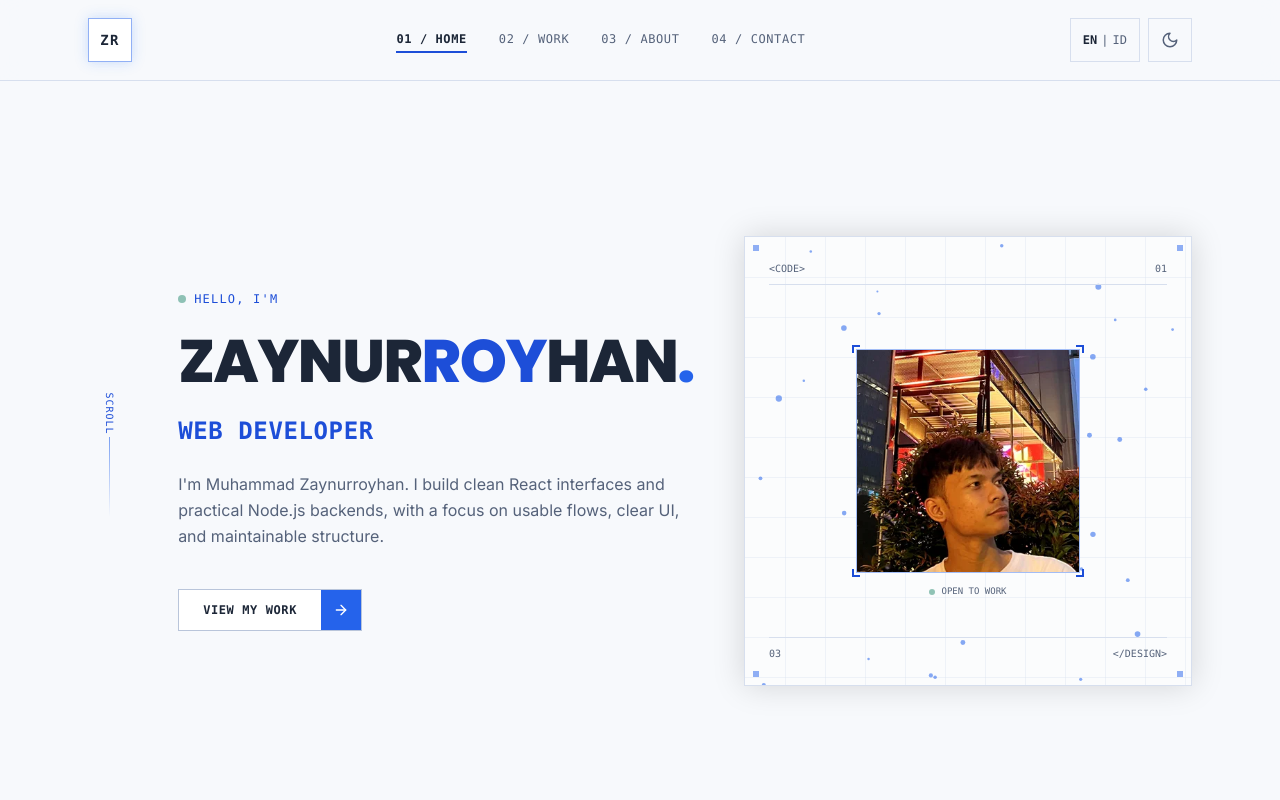
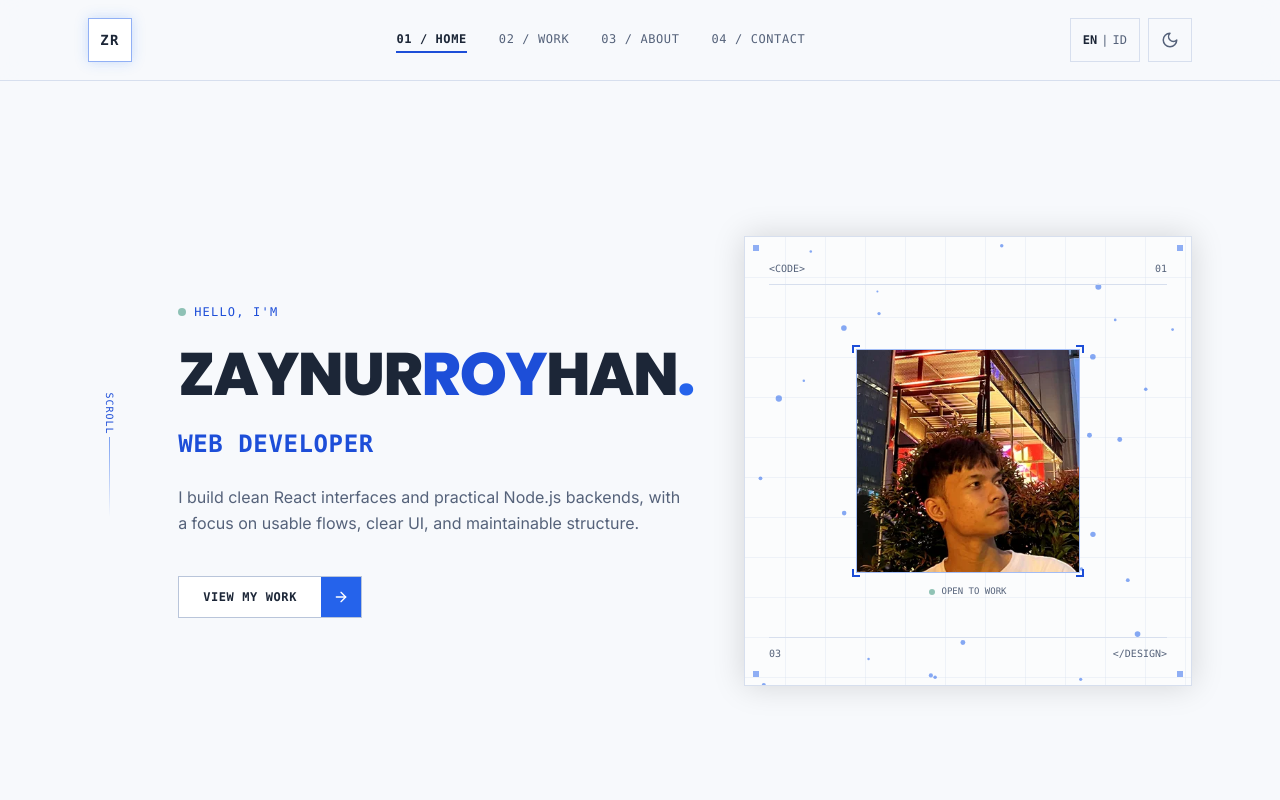
Before and after one commit to royhanmh/portfolio, a React (Vite) app: page / in a window 1280 px wide. Shown: the top 800 px of the page. Built offline with nearby package versions, Linux system fonts and the light colour scheme.

Commit message:
Remove full name from hero intro

```diff
--- a/src/i18n/translations.js
+++ b/src/i18n/translations.js
@@ -17,7 +17,7 @@ export const translations = {
       greeting: "HELLO, I'M",
       role: "WEB DEVELOPER",
       intro:
-        "I'm Muhammad Zaynurroyhan. I build clean React interfaces and practical Node.js backends, with a focus on usable flows, clear UI, and maintainable structure.",
+        "I build clean React interfaces and practical Node.js backends, with a focus on usable flows, clear UI, and maintainable structure.",
       cta: "VIEW MY WORK",
       scroll: "SCROLL",
       status: "OPEN TO WORK",
@@ -98,7 +98,7 @@ export const translations = {
       greeting: "HALO, SAYA",
       role: "PENGEMBANG WEB",
       intro:
-        "Saya Muhammad Zaynurroyhan. Saya membangun antarmuka React dan backend Node.js yang praktis, dengan fokus pada alur yang mudah digunakan dan struktur yang maintainable.",
+        "Saya membangun antarmuka React dan backend Node.js yang praktis, dengan fokus pada alur yang mudah digunakan dan struktur yang maintainable.",
       cta: "LIHAT KARYA SAYA",
       scroll: "GULIR",
       status: "SIAP BEKERJA",
```
